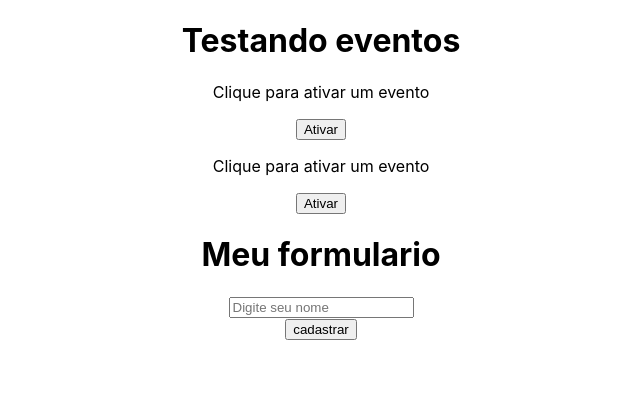
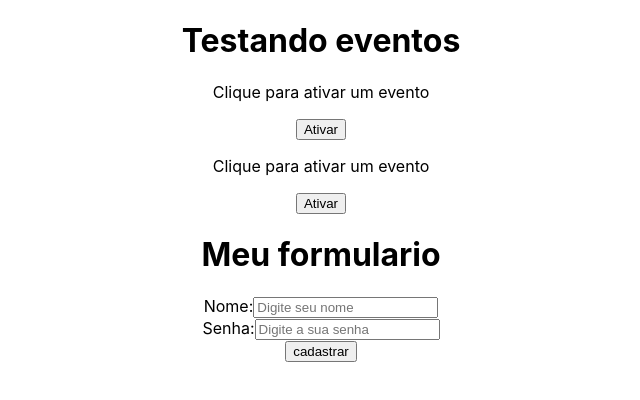
Before and after one commit to PedroMaiaAlves/ReactAulas, a React (Create React App) app: page / in a window 1280 px wide. Shown: the top 400 px of the page, without its empty margins (319-959 px from the left). Built offline with nearby package versions, Linux system fonts and the light colour scheme.

Commit message:
Aulta sobre Uso de States em formulario

```diff
--- a/src/components/Form.jsx
+++ b/src/components/Form.jsx
@@ -1,16 +1,38 @@
+import { useState } from "react"
+
 function Form(){
 
     function cadastrarUsuario(e){
         e.preventDefault()
         console.log("Usuário cadastrado")
+        console.log(`Usuário ${name} foi cadastrado com a senha: ${password}`)
     }
+
+    const[name, setName] = useState()
+    const[password, setPassword] = useState()
 
     return(
         <div>
             <h1>Meu formulario</h1>
             <form onSubmit={cadastrarUsuario}>
                 <div>
-                    <input type ="text" placeholder="Digite seu nome"/>
+                    <label htmlFor="name">Nome:</label>
+                    <input
+                    type ="text"
+                    id="name" name="name"
+                    placeholder="Digite seu nome"
+                    onChange={(e) => setName(e.target.value)}
+                    />
+                </div>
+                <div>
+                    <label htmlFor="password">Senha:</label>
+                    <input
+                    type ="password"
+                    id="password"
+                    name="password"
+                    placeholder="Digite a sua senha"
+                    onChange={(e) => setPassword(e.target.value)}
+                    />
                 </div>
                 <div>
                     <input type="submit" value="cadastrar"/>
```
